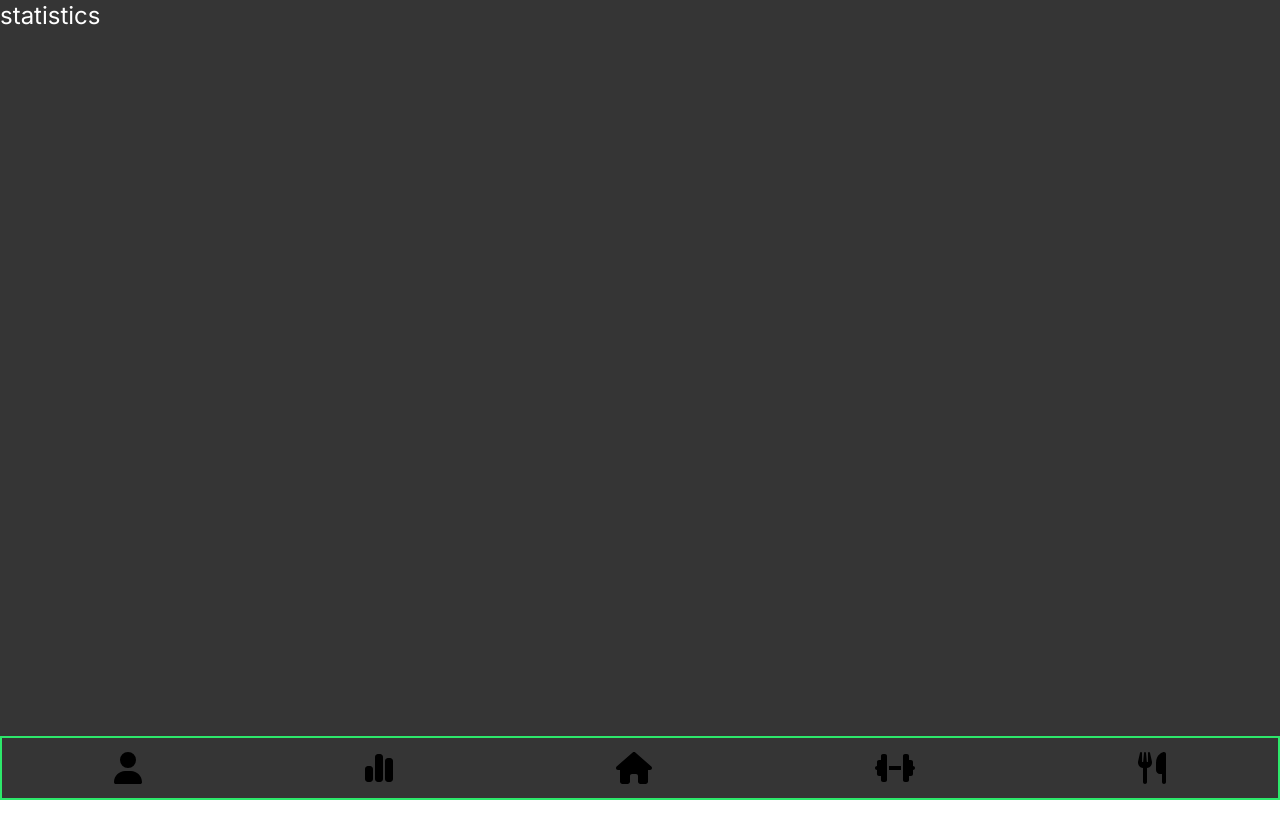
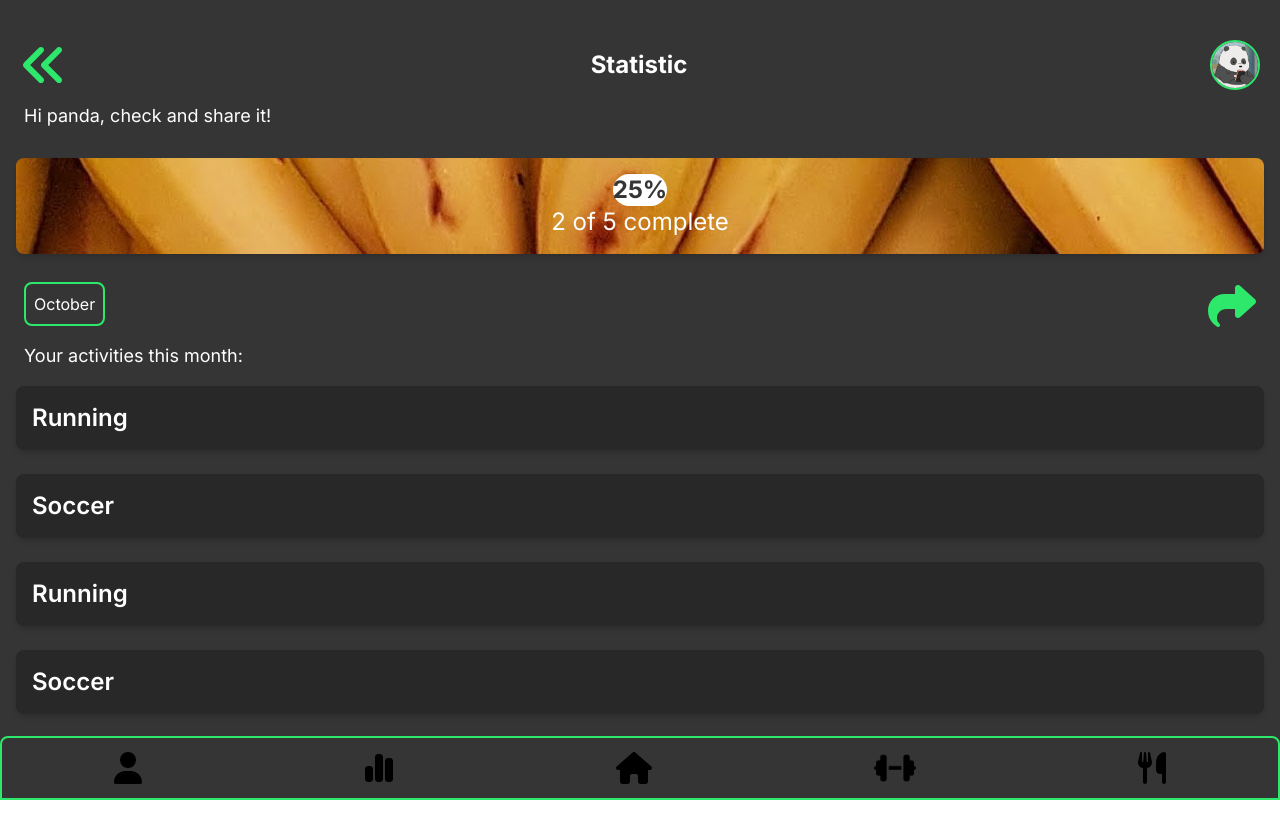
Before and after one commit to Eduardcodes/Health-Boss, a Next.js app: page /statistics in a window 1280 px wide. Shown: the top 838 px of the page. Built offline with nearby package versions, Linux system fonts and the light colour scheme.

Commit message:
Style: start statistic page

```diff
--- a/app/globals.css
+++ b/app/globals.css
@@ -40,11 +40,11 @@ html:focus-within {
 
 /* Set core body defaults */
 body {
-  /* height: 100vh;
-  width: 100vw; */
   line-height: 1.5;
   font-family: 'Inter', sans-serif;
 }
+
+/* -------------- Variables for reuseable styling  -------------- */
 
 .sectionMainPages {
   @apply h-screen bg-mainBlack text-mainWhite  text-2xl flex flex-col overflow-scroll;
@@ -62,6 +62,10 @@ body {
   @apply bg-darkBlack  rounded-lg m-4 shadow-md p-4;
 }
 
+.cardBgPhoto {
+  @apply rounded-lg m-4 shadow-md p-4;
+}
+
 .titlehome {
   @apply text-lg font-semibold px-4;
 }
--- a/app/layout.tsx
+++ b/app/layout.tsx
@@ -21,7 +21,7 @@ export default function RootLayout({
     <html lang="en">
       <body className={`${inter.className}`}>
         <div>{children}</div>
-        <header className="z-10 sticky bottom-0  h-16 bg-mainBlack  border-2 border-mainGreen">
+        <header className="z-10 sticky bottom-0  h-16 bg-mainBlack rounded-t-lg  border-2 border-mainGreen ">
           <Navbar />
         </header>
       </body>
--- a/app/page.tsx
+++ b/app/page.tsx
@@ -8,6 +8,7 @@ import { faBed } from '@fortawesome/free-solid-svg-icons';
 import { faUtensils } from '@fortawesome/free-solid-svg-icons';
 import { faBell } from '@fortawesome/free-solid-svg-icons';
 import MotivationQuote from '@/lib/components/MotivationQuote';
+import { users } from '@/utils/mockData';
 
 const back = (
   <FontAwesomeIcon
@@ -27,7 +28,7 @@ const walk = (
   />
 );
 const notication = (
-  <FontAwesomeIcon icon={faBell} size="sm" style={{ color: '#2de86b' }} />
+  <FontAwesomeIcon icon={faBell} size="sm" style={{ color: '#2de86b' }} shake />
 );
 const sleep = (
   <FontAwesomeIcon icon={faBed} size="2xl" style={{ color: '#2de86b' }} />
@@ -56,7 +57,7 @@ export default function HomePage() {
 
       <section className="mx-6 my-3 flex flex-col justify-center ">
         <div className="p-2 flex font-bold justify-between">
-          <h5 className="text-3xl">Hi Panda</h5>
+          <h5 className="text-3xl">Hi {users[0].fistName}</h5>
           <div className="flex gap-2 items-center">
             {' '}
             {notication} <p>+1</p>
--- a/app/profile/page.tsx
+++ b/app/profile/page.tsx
@@ -1,46 +1,14 @@
 import React from 'react';
 import Image from 'next/image';
+import Link from 'next/link';
 import { FontAwesomeIcon } from '@fortawesome/react-fontawesome';
 import { faAngleDoubleLeft } from '@fortawesome/free-solid-svg-icons';
 import Button from '@/lib/components/Button';
 
+// TODO: need to change this for real data from DB!!
+import { users } from '@/utils/mockData';
+
 const back = <FontAwesomeIcon icon={faAngleDoubleLeft} size="2xl" />;
-
-type User = {
-  id: number;
-  userName: string;
-  email: string;
-  password: number;
-  fistName: string;
-  lastName: string;
-  birthday: string;
-  goals: {
-    walk: number;
-    sleep: number;
-    calories: number;
-  };
-};
-
-const users: User[] = [
-  {
-    id: 1,
-    userName: 'pandaBear',
-    email: 'panda@gmail.com',
-    password: 123,
-    fistName: 'Panda',
-    lastName: 'Bear',
-    birthday: '20/12/00',
-    goals: {
-      walk: 10.0,
-      sleep: 7,
-      calories: 2500,
-    },
-  },
-];
-
-type Title = {
-  title: string;
-};
 
 export default function ProfilePage() {
   return (
@@ -131,9 +99,12 @@ export default function ProfilePage() {
         </div>
 
         <div className="flex justify-center">
-          <p className="text-mainGreen font-bold cursor-pointer hover:border-2 rounded-lg p-2">
-            Check history
-          </p>
+          <Link href="/statistics">
+            <p className="text-mainGreen font-bold cursor-pointer hover:border-2 rounded-lg p-2">
+              {/* //TODO: After MVP do we need to have another page for this ?? */}
+              Check history
+            </p>
+          </Link>
         </div>
       </div>
     </div>
--- a/app/statistics/page.tsx
+++ b/app/statistics/page.tsx
@@ -1,5 +1,49 @@
 import React from 'react';
+import Image from 'next/image';
+import HeaderPage from '@/lib/components/HeaderPage';
+import Button from '@/lib/components/Button';
+import { FontAwesomeIcon } from '@fortawesome/react-fontawesome';
+import { faShare } from '@fortawesome/free-solid-svg-icons';
+import { users } from '@/utils/mockData';
+
+const share = (
+  <FontAwesomeIcon icon={faShare} size="2xl" style={{ color: '#2de86b' }} />
+);
 
 export default function StatisticsPage() {
-  return <div className={'sectionMainPages'}>statistics</div>;
+  const banana = '/Health-Boss/public/bananas.jpg';
+
+  return (
+    <div className={'sectionMainPages'}>
+      <HeaderPage />
+      <h3 className="text-lg mx-6 my-3 ">Hi panda, check and share it!</h3>
+
+      <section
+        className={`cardBgPhoto flex flex-col items-center bg-gradient-radial `}
+      >
+        <p className="bg-mainWhite rounded-full  text-mainBlack text-center font-bold border-3 border-mainGreen">
+          25%
+        </p>
+        <p>2 of 5 complete</p>
+      </section>
+
+      <section className="flex justify-between mx-6 my-3 ">
+        <Button title={'October'} />
+        <button>{share}</button>
+      </section>
+
+      <section>
+        {users.map((user) => (
+          <div className="flex flex-col gap-2" key={user.id}>
+            <h6 className="mx-6 text-lg ">Your activities this month:</h6>
+            {user.exerciseHistory.map((exercise, index) => (
+              <div className={`cardBackground my-0`} key={index}>
+                <p className="font-semibold">{exercise}</p>
+              </div>
+            ))}
+          </div>
+        ))}
+      </section>
+    </div>
+  );
 }
--- /dev/null
+++ b/lib/components/HeaderPage.tsx
@@ -0,0 +1,32 @@
+import React from 'react';
+import Image from 'next/image';
+import { FontAwesomeIcon } from '@fortawesome/react-fontawesome';
+import { faAngleDoubleLeft } from '@fortawesome/free-solid-svg-icons';
+
+const back = (
+  <FontAwesomeIcon
+    icon={faAngleDoubleLeft}
+    size="2xl"
+    style={{ color: '#2de86b' }}
+  />
+);
+
+function HeaderPage() {
+  return (
+    <>
+      <section className="h-20 flex justify-between items-center mx-5 mt-10">
+        <div>{back}</div>
+        <h4 className="font-bold">Statistic</h4>
+        <Image
+          src="/profile.jpg"
+          alt="exercise icon"
+          width={50}
+          height={50}
+          className="item-center text-mainWhite rounded-full border-2 border-mainGreen"
+        />
+      </section>
+    </>
+  );
+}
+
+export default HeaderPage;
--- a/lib/components/navbar.tsx
+++ b/lib/components/navbar.tsx
@@ -46,13 +46,15 @@ export default function Navbar() {
   }
   return (
     <div className="flex justify-around items-center h-full ">
+      <div className="hover:border-4 rounded-full focus:ring-lightGreen hover:bg-lightGreen">
         <Link
-        className={`${page.profile}`}
+          className={`${page.profile} `}
           onClick={() => handlePageChange('profile')}
           href="/profile"
         >
           <span className="">{user}</span>
         </Link>
+      </div>
 
       <Link
         className={page.statistics}
--- a/tailwind.config.ts
+++ b/tailwind.config.ts
@@ -9,7 +9,7 @@ const config: Config = {
   theme: {
     extend: {
       backgroundImage: {
-        'gradient-radial': 'radial-gradient(var(--tw-gradient-stops))',
+        'gradient-radial': "url('/public/bananas.jpg')",
         'gradient-conic':
           'conic-gradient(from 180deg at 50% 50%, var(--tw-gradient-stops))',
       },
--- /dev/null
+++ b/utils/mockData.ts
@@ -0,0 +1,44 @@
+type User = {
+  id: number;
+  userName: string;
+  email: string;
+  password: number;
+  fistName: string;
+  lastName: string;
+  birthday: string;
+  goals: {
+    walk: number;
+    sleep: number;
+    calories: number;
+  };
+  mealHistory: string[];
+  exerciseHistory: string[];
+};
+
+const users: User[] = [
+  {
+    id: 1,
+    userName: 'pandaBear',
+    email: 'panda@gmail.com',
+    password: 123,
+    fistName: 'Panda',
+    lastName: 'Bear',
+    birthday: '20/12/00',
+    goals: {
+      walk: 10.0,
+      sleep: 7,
+      calories: 2500,
+    },
+    mealHistory: ['eggs', 'lettuce', 'orange'],
+    exerciseHistory: [
+      'Running',
+      'Soccer',
+      'Running',
+      'Soccer',
+      'Running',
+      'Soccer',
+    ],
+  },
+];
+
+export { users };
```
Also changed, not shown: public/bananas.jpg (added). Lines whose indentation alone changed are shown as unchanged.
